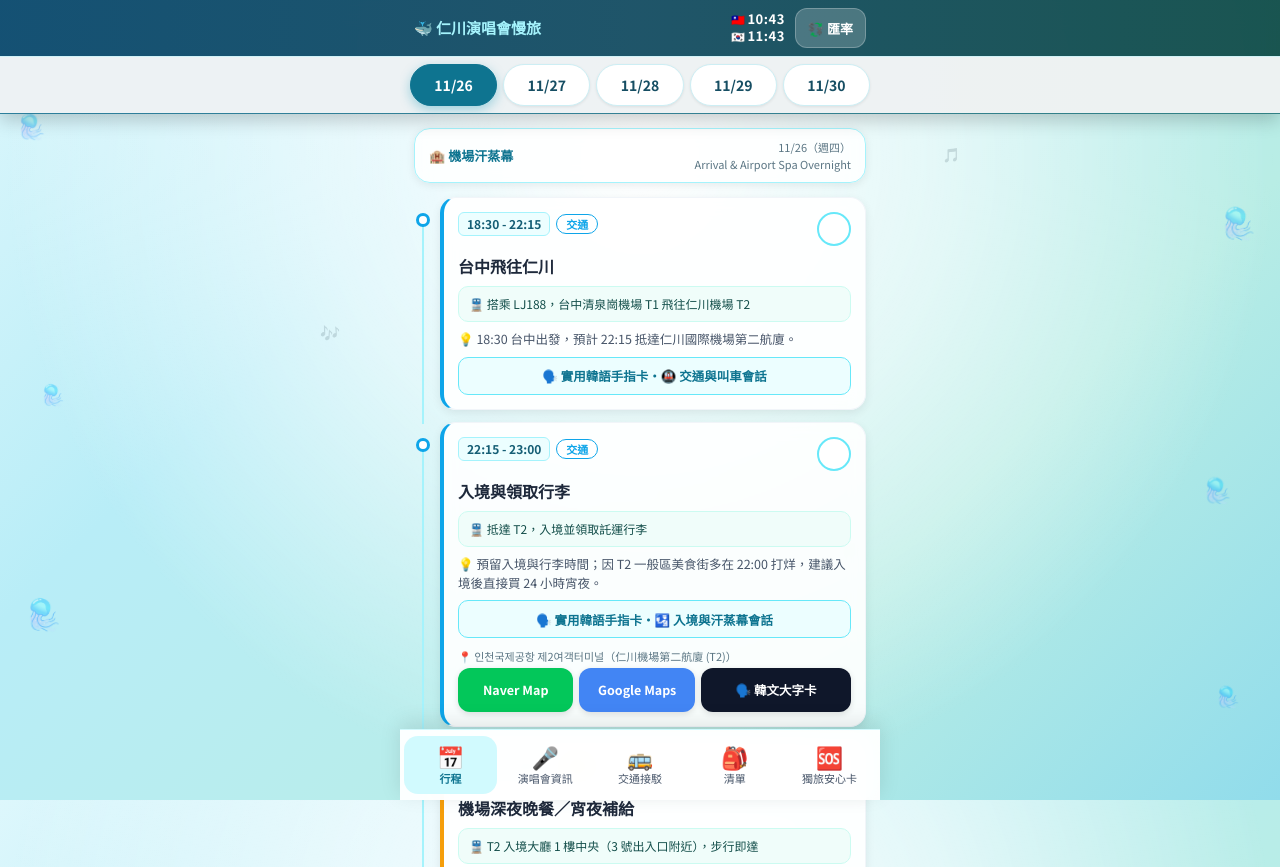
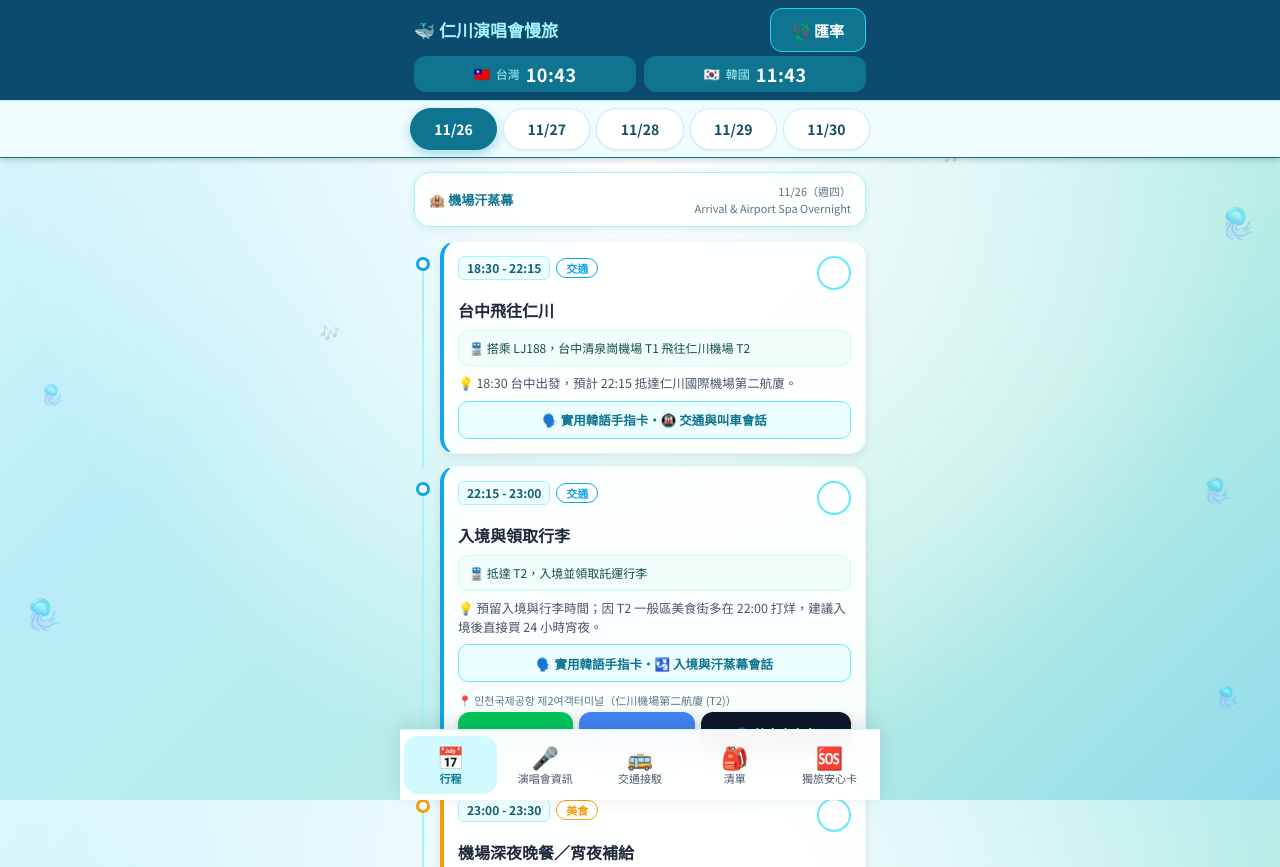
Before and after one commit to knox-liao/unseo-concert, a plain HTML site: page index.html in a window 1280 px wide. Shown: the top 867 px of the page. Drawn offline with Linux system fonts and the light colour scheme; no server answers.

Commit message:
Add files via upload

```diff
--- a/index.html
+++ b/index.html
@@ -35,11 +35,11 @@
 <header class="topbar">
   <div class="topin">
     <h1 class="brand">🐳 仁川演唱會慢旅</h1>
-    <div class="clk">
-      <span>🇹🇼 <b id="tw">--:--</b></span>
-      <span>🇰🇷 <b id="kr">--:--</b></span>
-    </div>
     <button class="fxbtn" data-act="fx">💱 匯率</button>
+  </div>
+  <div class="clk">
+    <span class="clk-i">🇹🇼 <small>台灣</small> <b id="tw">--:--</b></span>
+    <span class="clk-i">🇰🇷 <small>韓國</small> <b id="kr">--:--</b></span>
   </div>
   <nav class="daynav" id="daynavWrap" aria-label="日期切換">
     <div class="daynav-in" id="daynav"></div>
--- a/style.css
+++ b/style.css
@@ -42,22 +42,23 @@ a{color:inherit}
 .jf2{animation:float 5s ease-in-out infinite 2s}
 .pulse{animation:pulse 2s ease-in-out infinite}
 
-/* 頂部固定區 */
+/* 頂部固定區（純色，無漸層；針對 iPhone 16 Pro 402pt 寬調整） */
 .topbar{
   position:sticky;top:0;z-index:50;
-  background:linear-gradient(90deg,rgba(12,74,110,.96),rgba(22,78,99,.96),rgba(19,78,74,.96));
-  backdrop-filter:blur(12px);-webkit-backdrop-filter:blur(12px);
-  color:#fff;box-shadow:0 6px 18px rgba(0,0,0,.2);
-  border-bottom:1px solid rgba(103,232,249,.3);
+  background:#0c4a6e;
+  color:#fff;box-shadow:0 2px 6px rgba(0,0,0,.18);
+  border-bottom:1px solid #0e7490;
   padding-top:env(safe-area-inset-top);
 }
-.topin{max-width:480px;margin:0 auto;padding:8px 14px;display:flex;align-items:center;gap:10px}
-.brand{margin:0;flex:1;min-width:0;font-size:15px;font-weight:700;color:#a5f3fc;white-space:nowrap;overflow:hidden;text-overflow:ellipsis}
-.clk{display:flex;flex-direction:column;font-size:11px;line-height:1.3;text-align:right;color:#cffafe}
-.clk b{font-size:13px;letter-spacing:.5px;color:#fff}
-.fxbtn{background:rgba(255,255,255,.2);border:1px solid rgba(255,255,255,.25);color:#fff;border-radius:12px;min-height:40px;padding:0 12px;font-size:13px;font-weight:700;cursor:pointer;font-family:inherit}
-.fxbtn:active{background:rgba(255,255,255,.35)}
-.daynav{background:rgba(255,255,255,.92);border-top:1px solid rgba(165,243,252,.4)}
+.topin{max-width:480px;margin:0 auto;padding:8px 14px 4px;display:flex;align-items:center;gap:10px}
+.brand{margin:0;flex:1;min-width:0;font-size:17px;font-weight:700;color:#a5f3fc;white-space:nowrap;overflow:hidden;text-overflow:ellipsis}
+.clk{max-width:480px;margin:0 auto;padding:0 14px 8px;display:flex;flex-direction:row;gap:8px}
+.clk-i{flex:1 1 0;min-width:0;display:flex;align-items:center;justify-content:center;gap:6px;min-height:36px;padding:0 12px;border-radius:12px;background:#0e7490;color:#cffafe;font-size:13px;white-space:nowrap}
+.clk-i small{font-size:12px;color:#a5f3fc}
+.clk-i b{font-size:18px;letter-spacing:.5px;color:#fff;font-variant-numeric:tabular-nums}
+.fxbtn{background:#0e7490;border:1px solid #22d3ee;color:#fff;border-radius:12px;min-height:44px;min-width:96px;padding:0 18px;font-size:15px;font-weight:700;cursor:pointer;font-family:inherit}
+.fxbtn:active{background:#155e75}
+.daynav{background:#f0fdff;border-top:1px solid #a5f3fc}
 .daynav-in{max-width:480px;margin:0 auto;padding:7px 10px;display:flex;gap:6px;overflow-x:auto;white-space:nowrap;scrollbar-width:none}
 .daynav-in::-webkit-scrollbar{display:none}
 .day-btn{flex:1 1 0;min-width:0;min-height:42px;padding:4px 6px;border-radius:99px;border:1px solid var(--line);background:#fff;color:#164e63;font-size:14px;font-weight:700;cursor:pointer;box-shadow:0 1px 3px rgba(0,0,0,.08);transition:.15s;font-family:inherit;display:flex;flex-direction:column;align-items:center;justify-content:center;line-height:1.15}
--- a/sw.js
+++ b/sw.js
@@ -1,6 +1,6 @@
 // 仁川演唱會慢旅 Service Worker
 // 每次更新任何檔案後，請把下面版本號 +1（例如 v3 → v4），手機才會抓到新版。
-const CACHE_NAME = "incheon-trip-v4";
+const CACHE_NAME = "incheon-trip-v5";
 const CORE = ["./", "./index.html", "./style.css", "./data.js", "./app.js"];
 const OPTIONAL = ["./manifest.webmanifest", "./icon-192.png", "./icon-512.png", "./apple-touch-icon.png"];
 const TIMEOUT = 4000;
```
